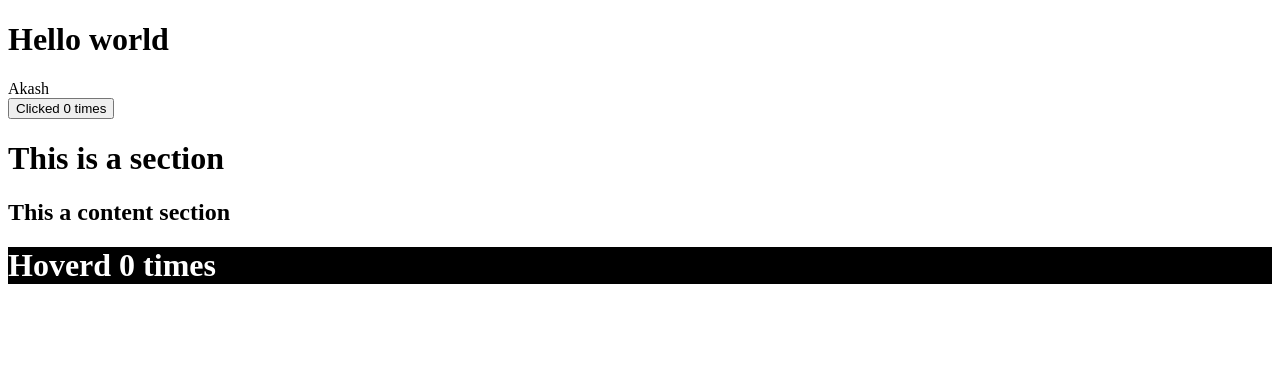
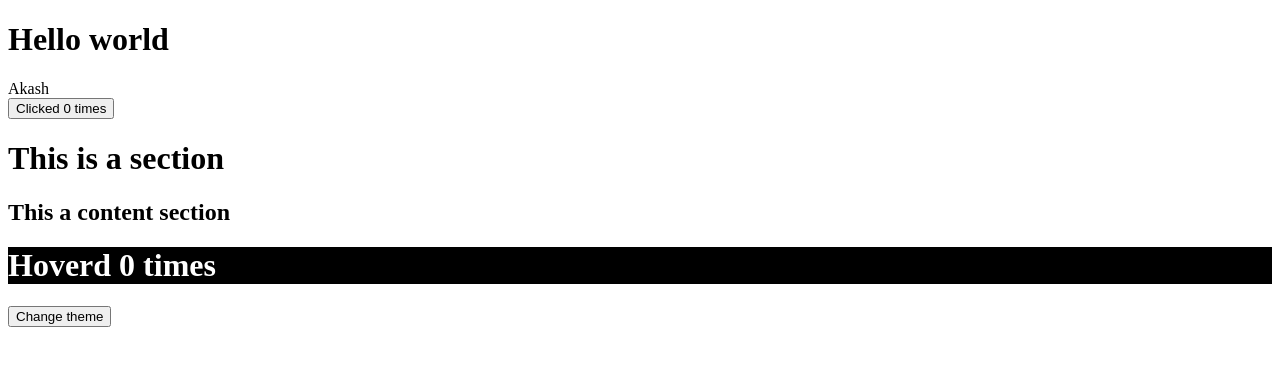
Before and after one commit to Akashkarmokar/React-Practice, a React (Create React App) app: page / in a window 1280 px wide. Shown: the top 366 px of the page. Built offline with nearby package versions, Linux system fonts and the light colour scheme.

Commit message:
feat: themeHander added in Context API

```diff
--- a/src/App.js
+++ b/src/App.js
@@ -8,6 +8,19 @@
 class App extends React.Component {
     state = {
         theme: 'dark',
+    };
+
+    switchTheme = () => {
+        this.setState(({ theme }) => {
+            if (theme === 'dark') {
+                return {
+                    theme: 'light',
+                };
+            }
+            return {
+                theme: 'dark',
+            };
+        });
     };
 
     render() {
@@ -22,7 +35,7 @@
                         <ClickCounter counter={counter} handleCounter={handleCounter} />
                     )}
                 />
-                <ThemeContext.Provider value={{ theme }}>
+                <ThemeContext.Provider value={{ theme, switchTheme: this.switchTheme }}>
                     <Section />
                 </ThemeContext.Provider>
             </div>
--- a/src/Component/Content.js
+++ b/src/Component/Content.js
@@ -9,11 +9,12 @@
             <Counter
                 renderLogic={(counter, handleCounter) => (
                     <themeContext.Consumer>
-                        {({ theme }) => (
+                        {({ theme, switchTheme }) => (
                             <HoverCounter
                                 counter={counter}
                                 handleCounter={handleCounter}
                                 theme={theme}
+                                switchTheme={switchTheme}
                             />
                         )}
                     </themeContext.Consumer>
--- a/src/Component/HoverCounter.js
+++ b/src/Component/HoverCounter.js
@@ -1,4 +1,4 @@
-export default function HoverCounter({ counter, handleCounter, theme }) {
+export default function HoverCounter({ counter, handleCounter, theme, switchTheme }) {
     const style = theme === 'dark' ? { backgroundColor: '#000000', color: '#ffffff' } : null;
     return (
         <div>
@@ -6,6 +6,9 @@
                 {' '}
                 Hoverd {counter} times
             </h1>
+            <button type="button" onClick={switchTheme}>
+                Change theme
+            </button>
         </div>
     );
 }
--- a/src/Contexts/themeContext.js
+++ b/src/Contexts/themeContext.js
@@ -2,14 +2,15 @@
  * In this section we made our custome Context API.
  */
 
-import createContext from '../lib/Context';
+// import createContext from '../lib/Context';
 
-const themeContext = createContext({ theme: 'light' });
+// const themeContext = createContext({ theme: 'light' });
 /**
  * But we can replace our previous code with built in
  * React Context API .
  */
-// import React from 'react';
-// cnst themeContext = React.createContext();
+import React from 'react';
+
+const themeContext = React.createContext();
 
 export default themeContext;
```
